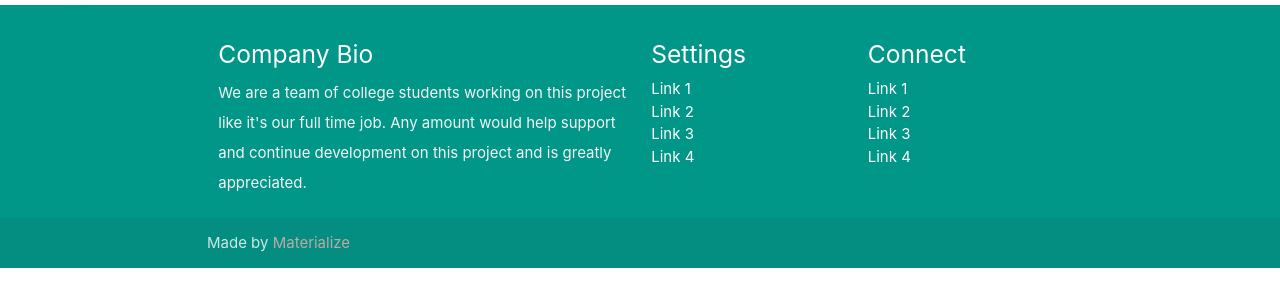
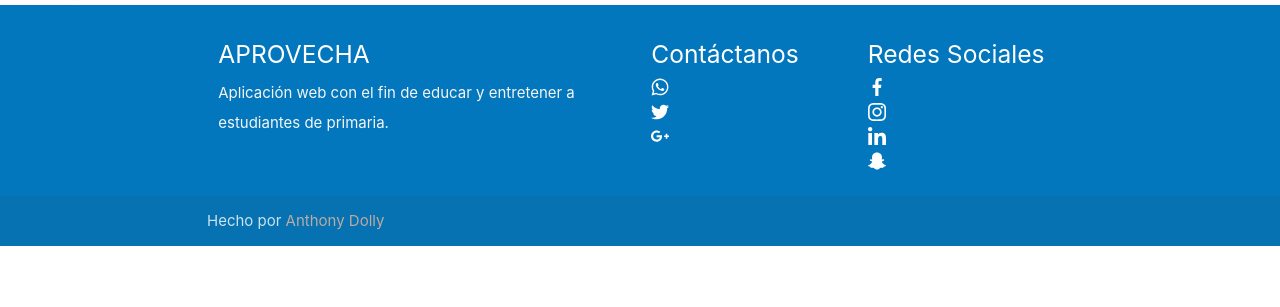
Before and after one commit to AnthonyDolly/juegos, a PHP site: template vista/plantilla.php in a window 1280 px wide. Shown: the part 127-434 px from the top of the page. Run offline with PHP 8.4, Linux system fonts and the light colour scheme; the template is opened without the code that fills it, so the values that code supplies are empty; some libraries are stand-ins or nearby versions.

Commit message:
terminando el diseno

```diff
--- a/vista/includes/footer.php
+++ b/vista/includes/footer.php
@@ -1,37 +1,34 @@
-<footer class="page-footer teal">
+<footer class="page-footer light-blue darken-3">
     <div class="container">
         <div class="row">
             <div class="col l6 s12">
-                <h5 class="white-text">Company Bio</h5>
-                <p class="grey-text text-lighten-4">We are a team of college students working on this project like it's our
-                    full time job. Any amount would help support and continue development on this project and is greatly
-                    appreciated.</p>
+                <h5 class="white-text">APROVECHA</h5>
+                <p class="grey-text text-lighten-4">Aplicación web con el fin de educar y entretener a estudiantes de primaria.</p>
 
 
             </div>
             <div class="col l3 s12">
-                <h5 class="white-text">Settings</h5>
+                <h5 class="white-text">Contáctanos</h5>
                 <ul>
-                    <li><a class="white-text" href="#!">Link 1</a></li>
-                    <li><a class="white-text" href="#!">Link 2</a></li>
-                    <li><a class="white-text" href="#!">Link 3</a></li>
-                    <li><a class="white-text" href="#!">Link 4</a></li>
+                    <li><a class="white-text" href="#!"><img src="vista/img/whatsapp.svg" alt="fb" width="18px"></a></li>
+                    <li><a class="white-text" href="#!"><img src="vista/img/twitter.svg" alt="fb" width="18px"></a></a></li>
+                    <li><a class="white-text" href="#!"><img src="vista/img/google-plus.svg" alt="fb" width="18px"></a></a></li>
                 </ul>
             </div>
             <div class="col l3 s12">
-                <h5 class="white-text">Connect</h5>
+                <h5 class="white-text">Redes Sociales</h5>
                 <ul>
-                    <li><a class="white-text" href="#!">Link 1</a></li>
-                    <li><a class="white-text" href="#!">Link 2</a></li>
-                    <li><a class="white-text" href="#!">Link 3</a></li>
-                    <li><a class="white-text" href="#!">Link 4</a></li>
+                    <li><a class="white-text" href="#!"><img src="vista/img/facebook.svg" alt="fb" width="18px"></a></li>
+                    <li><a class="white-text" href="#!"><img src="vista/img/instagram.svg" alt="fb" width="18px"></a></li>
+                    <li><a class="white-text" href="#!"><img src="vista/img/linkedin.svg" alt="fb" width="18px"></a></li>
+                    <li><a class="white-text" href="#!"><img src="vista/img/snapchat.svg" alt="fb" width="18px"></a></a></li>
                 </ul>
             </div>
         </div>
     </div>
     <div class="footer-copyright">
         <div class="container">
-            Made by <a class="brown-text text-lighten-3" href="http://materializecss.com">Materialize</a>
+            Hecho por <a class="brown-text text-lighten-3" href="#!">Anthony Dolly</a>
         </div>
     </div>
 </footer>
--- a/vista/includes/modalLogin.php
+++ b/vista/includes/modalLogin.php
@@ -17,7 +17,7 @@
                         <input class="waves-effect waves-light btn sendAnswer validate" type="submit" class="Ingresar">
                     </div>
                     <div class="text-center">
-                        <p>Si no una tienes cuenta <a href="badges.html"> Regístrate </a></p>
+                        <p>Si no una tienes cuenta <a href="#modalRegister"> Regístrate </a></p>
                     </div>
                 </div>
             </form>
--- a/vista/includes/modalRegister.php
+++ b/vista/includes/modalRegister.php
@@ -25,8 +25,8 @@
                     <div class="input-field col s12 blockSend">
                         <input class="waves-effect waves-light btn sendAnswer validate" type="submit" class="Registrar">
                     </div>
-                    <div class="text-center" >
-                        <p>¿Ya tienes una cuenta? <a href="sass.html"> Inicia Sesión </a></p>
+                    <div class="text-center">
+                        <p>¿Ya tienes una cuenta? <a href="#modalLogin"> Inicia Sesión </a></p>
                     </div>
                 </div>
             </form>
```
Also changed, not shown: controlador/preguntas/preguntasControlador.php (+0 -7 lines), vista/modulos/inicio.php (+8 -20 lines), vista/img/facebook.svg (added), vista/img/google-plus.svg (added), vista/img/instagram.svg (added), vista/img/linkedin.svg (added), vista/img/snapchat.svg (added), vista/img/twitter.svg (added), vista/img/whatsapp.svg (added).
